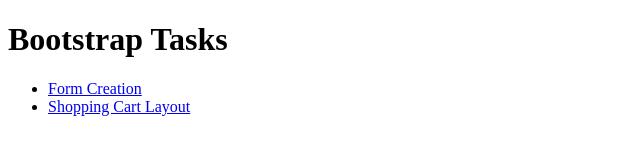
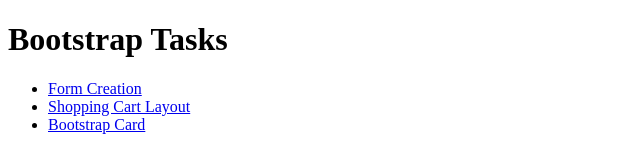
Before and after one commit to santosh-216/Bootstrap-Tasks, a plain HTML site: page index.html in a window 1280 px wide. Shown: the whole page, without its empty margins (0-640 px from the left). Drawn offline with Linux system fonts and the light colour scheme.

Commit message:
add bootstrap card

```diff
--- a/index.html
+++ b/index.html
@@ -18,6 +18,11 @@
           Shopping Cart Layout
         </a>
       </li>
+      <li>
+        <a href="./Bootstrap-Card/">
+          Bootstrap Card
+        </a>
+      </li>
     </ul>
   </body>
 </html>
```
